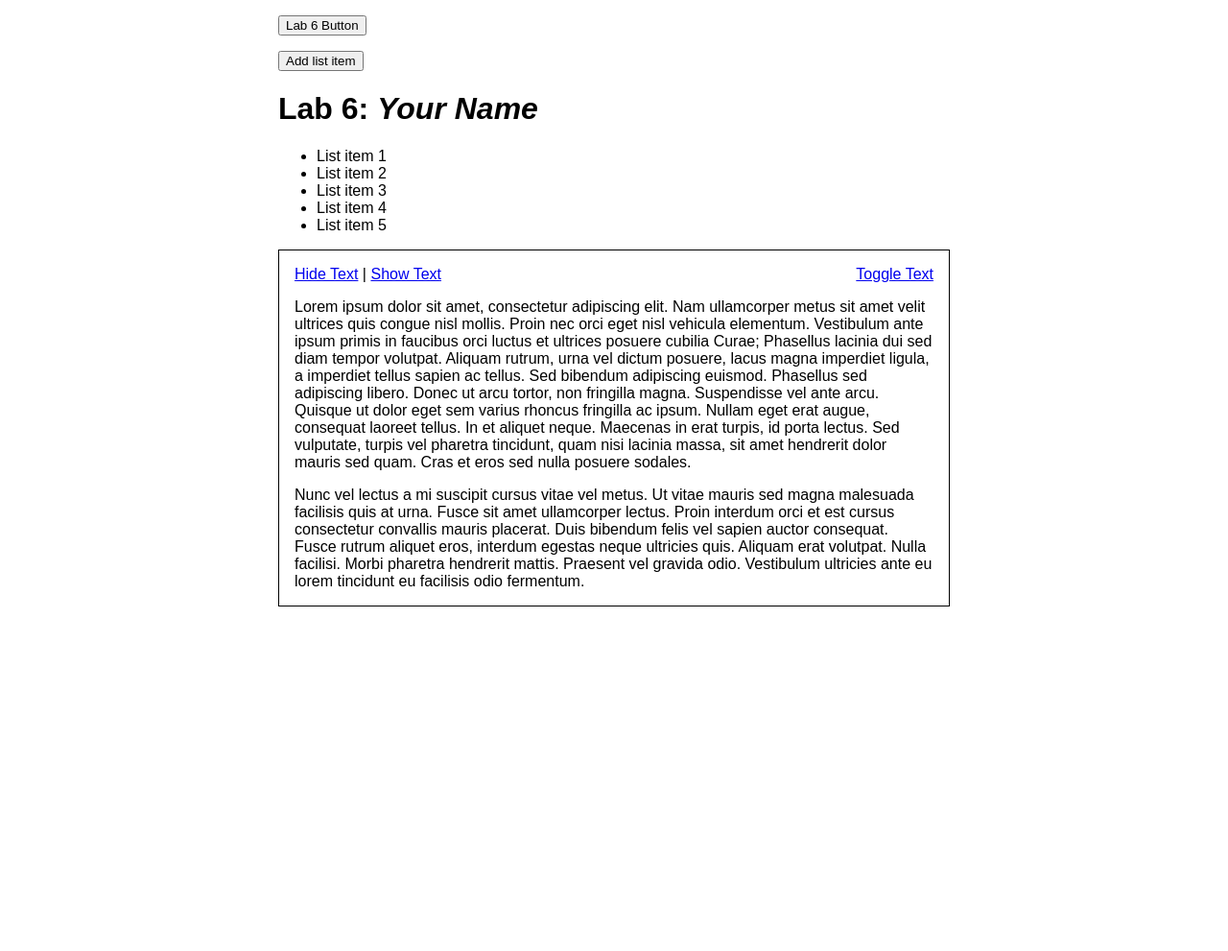
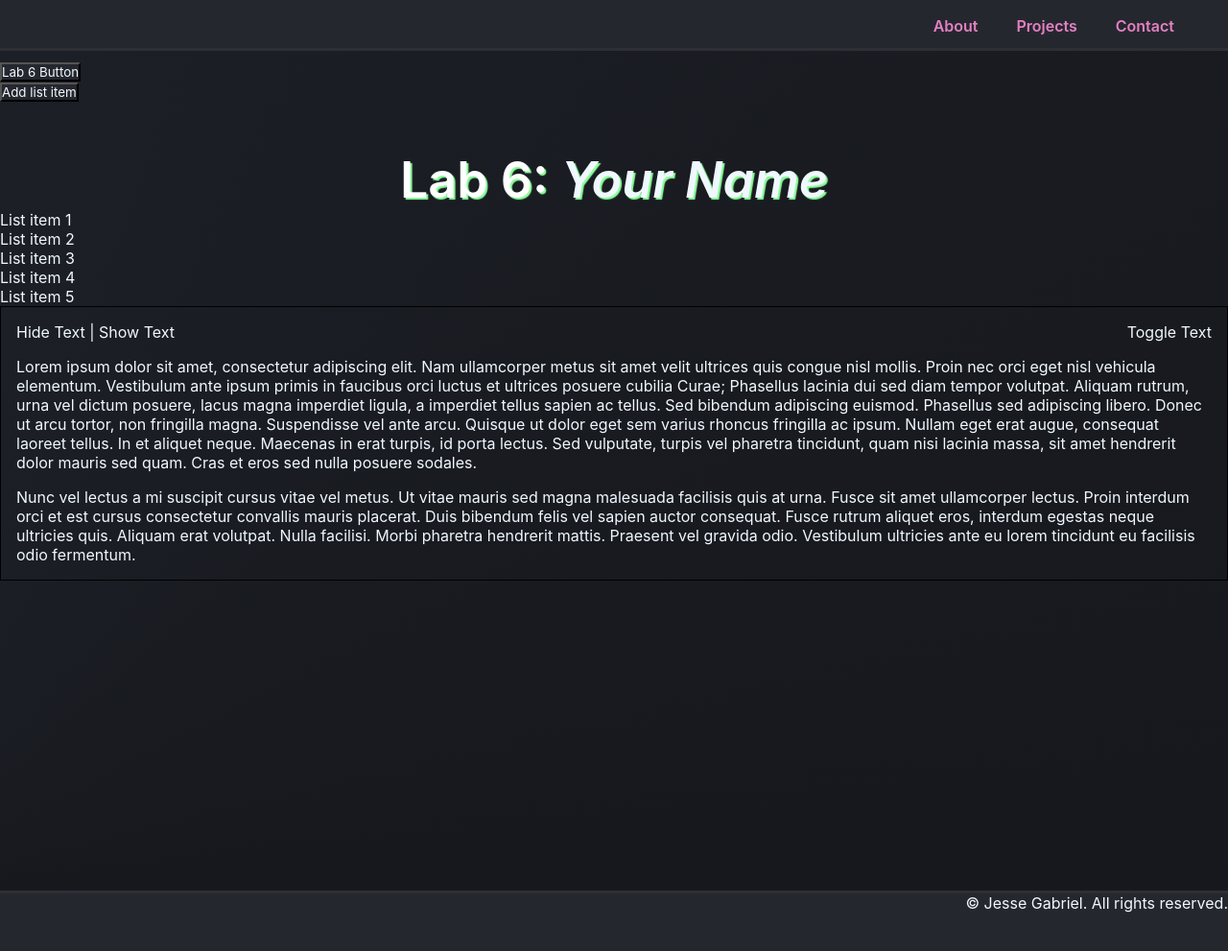
Before and after one commit to jcg517/itws1100-gabrij2, a PHP site: page /labs/lab6/lab6.html in a window 1280 px wide. Shown: the whole page at 96% size. Before the commit the page ends 632 px from the top, so only its background shows below. Run offline with PHP 8.4, Linux system fonts and the light colour scheme.

Commit message:
added github link to readme and made styling of lab6 page consistent with homepage

```diff
--- a/labs/lab6/lab6.css
+++ b/labs/lab6/lab6.css
@@ -3,28 +3,133 @@
 body {
   font-family: Arial, Helvetica, sans-serif;
 }
+
 #bodyBlock {
   width: 700px;
+  height: 100%;
   margin: auto;
 }
+
 #showHideBlock {
   padding: 1em 1em 0 1em;
   border: 1px solid black;
 }
+
 #showHideBlock p {
   margin: 0 0 1em 0;
 }
+
 #showHideLinks {
   margin-bottom: 1em;
 }
+
 #toggleText {
   display: block;
   float: right;
 }
+
 h1:hover {
   cursor: pointer;
 }
+
 .red {
   color: red;
   background-color: transparent;
 }
+
+* {
+  text-decoration: none;
+  color: aliceblue;
+  margin: 0;
+  padding: 0;
+  font-family: Optimistic Display, -apple-system, ui-sans-serif, system-ui, BlinkMacSystemFont, Segoe UI, Roboto, Helvetica Neue, Arial, Noto Sans, sans-serif, Apple Color Emoji, Segoe UI Emoji, Segoe UI Symbol, Noto Color Emoji;
+
+}
+
+#navbar {
+  z-index: 1000;
+  position: fixed;
+  top: 0;
+  width: 100%;
+  height: 50px;
+  background-color: #25272e;
+  border-bottom: solid;
+  border-color: #2e2f36;
+}
+
+.navlist {
+  margin-right: 1.5rem;
+  float: right;
+  display: flex;
+  margin-top: 17px;
+  list-style-type: none;
+
+
+}
+
+.nav-link {
+  color: #e381c3;
+  font-weight: 600;
+  margin-right: 1.5em;
+  padding: .5rem;
+
+}
+
+
+
+.contact-details:hover,
+.nav-link:hover {
+  border-radius: var(--elem-radius);
+  background-color: #d05bea30;
+  color: #e381c3;
+}
+
+#footer {
+  margin-top: auto;
+  width: 100%;
+  height: 60px;
+  background: #25272e;
+  border-top: solid;
+  border-color: #2e2f36;
+  color: white;
+}
+
+.footer-text {
+  float: right;
+}
+
+.links img {
+  width: 50px;
+}
+
+
+.btn,
+button {
+  color: aliceblue;
+  background-color: #25272e;
+}
+
+
+
+
+
+#bodyBlock {
+  min-height: 100vh;
+  padding-top: 5%;
+  padding-bottom: 5%;
+  width: 100%;
+  margin-bottom: auto;
+  /* min-height: calc(150vh - 60px); */
+  background-image: conic-gradient(from 90deg at -10% 100%, #2b303b 0deg, #2b303b 90deg, #16181d 1turn);
+}
+
+
+h1 {
+
+  font-weight: 600;
+  font-size: 52px;
+  color: white;
+  text-align: center;
+  margin-top: 50px;
+  text-shadow: 2px 2px 1px #8cff9a;
+}
--- a/labs/lab6/lab6.html
+++ b/labs/lab6/lab6.html
@@ -10,6 +10,15 @@
   </head>
 
   <body>
+    <div id="navbar">
+      <ul class="navlist">
+        <li><a class="nav-link" href="#about-page">About</a></li>
+        <li>
+          <a class="nav-link" href="labs/lab3/projects.html">Projects</a>
+        </li>
+        <li><a class="nav-link" href="#contact">Contact</a></li>
+      </ul>
+    </div>
     <div id="bodyBlock">
       <p>
         <button type="button" id="labButton">Lab 6 Button</button>
@@ -61,5 +70,8 @@
         </p>
       </div>
     </div>
+    <div id="footer">
+      <span class="footer-text">© Jesse Gabriel. All rights reserved.</span>
+    </div>
   </body>
 </html>
```
Also changed, not shown: labs/lab6/README.md.
